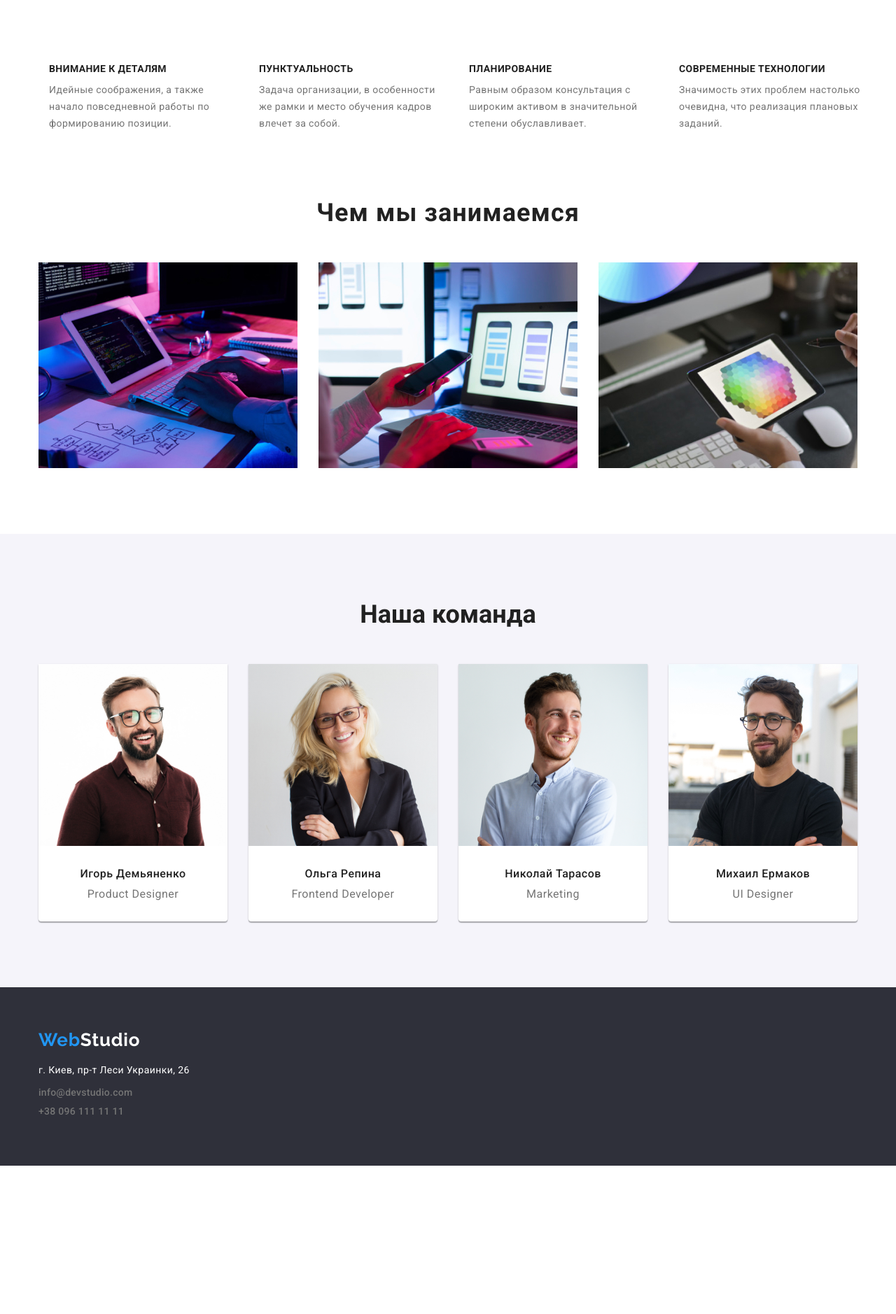
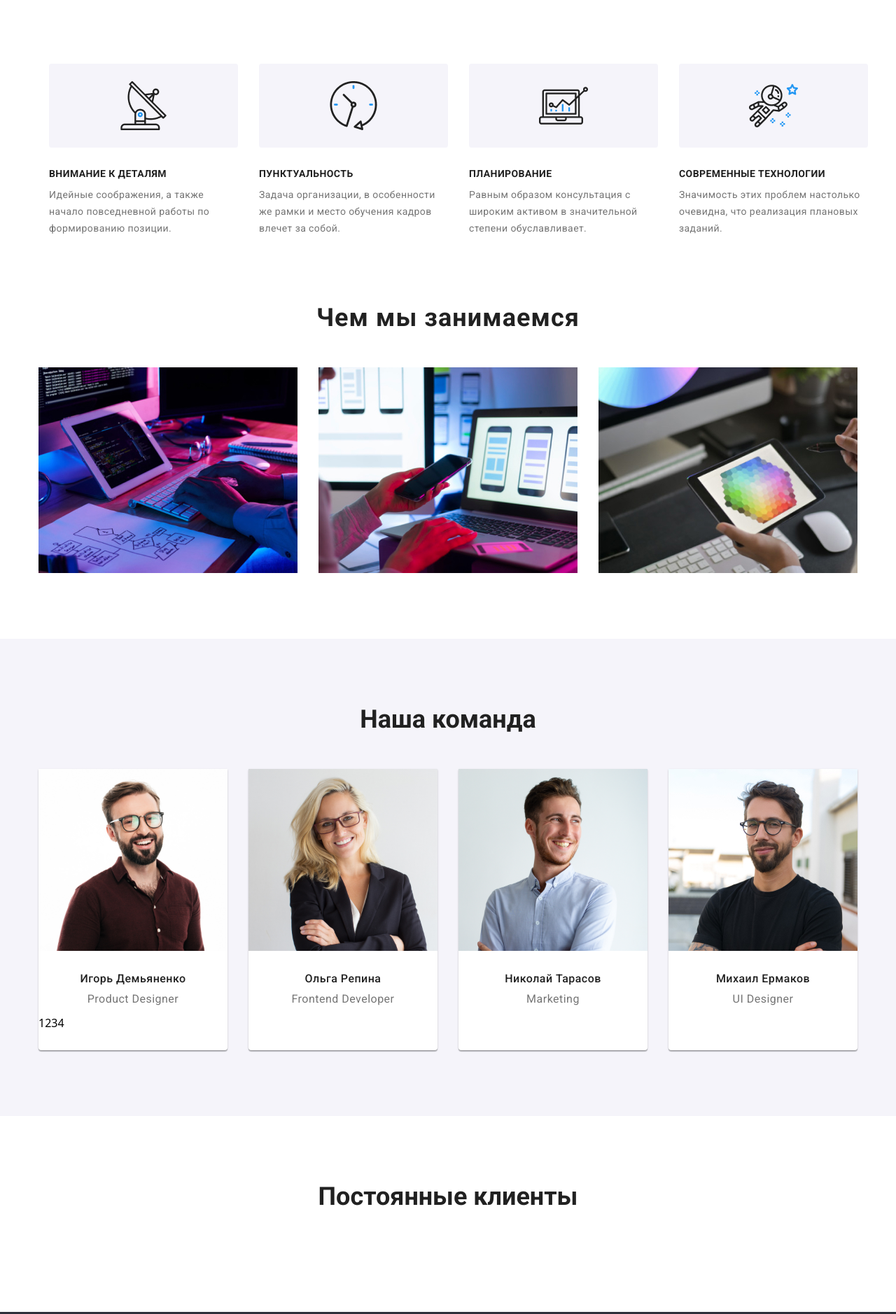
Before and after one commit to AytaAA/goit-markup-hw-03, a plain HTML site: page index.html in a window 1280 px wide. Shown: the part 683-2561 px from the top of the page at 70% size. Before the commit the page ends 2349 px from the top, so only its background shows below. Drawn offline with nearby package versions, Linux system fonts and the light colour scheme.

Commit message:
Initial commit

```diff
--- a/css/styles.css
+++ b/css/styles.css
@@ -127,8 +127,34 @@ focus {
     margin-top: 0;
     margin-bottom: 0;
 }
+
 .upper-contacts .item + .item {
     margin-left: 50px;
+}
+
+.upper-contacts .item::before {
+    display: inline-block;
+    content: "";
+    background-size: contain;
+    background-repeat: no-repeat;
+    margin-right: 10px;
+    color: var(--secondary-color);
+}
+
+.upper-contacts .item:nth-child(1)::before {
+    background-image: url("../images/envelope.svg");
+    height: 12px;
+    width: 16px;
+}
+
+.upper-contacts .item:nth-child(2)::before {
+    background-image: url("../images/phone.svg");
+    height: 16px;
+    width: 10px;
+}
+
+.upper-contacts .item::before:hover {
+    color: var(--hover-button-color);
 }
 .contacts {
     font-family: Roboto, sans-serif;
@@ -148,6 +174,11 @@ focus {
 }
 .hero {
     background-color: var(--hero-background-color);
+    background-image: url("../images/hero-image.jpg");
+    background-repeat: no-repeat;
+    background-position: center;
+    background-size: cover;
+    background-attachment: fixed;
     align-items: center;
     height: 600px;
     padding-top: 200px;
@@ -217,6 +248,32 @@ focus {
     margin-right: 30px;
 }
 
+.description-list .item::before {
+    display: block;
+    content: "";
+    height: 120px;
+    background-repeat: no-repeat;
+    background-position: center;
+    background-color: var(--team-background-color);
+    border-radius: 4px;
+    margin-bottom: 30px;
+}
+
+.details-attention::before {
+    background-image: url("../images/antenna1.png");
+}
+
+.being-ontime::before {
+    background-image: url("../images/clock1.png");
+}
+
+.planning::before {
+    background-image: url("../images/diagram1.png");
+}
+
+.technologies::before {
+    background-image: url("../images/astronaut1.png");
+}
 .desctitle {
     margin-bottom: 10px;
     font-family: Roboto, sans-serif;
@@ -274,7 +331,7 @@ focus {
 .flex-container {
     display: flex;
     flex-wrap: wrap;
-    align-items: center;
+    /**align-items: center;**/
     text-align: center;
     width: 1200px;
     padding-left: 0;
@@ -302,7 +359,7 @@ focus {
 }
 .flex-item {
     width: 270px;
-    padding-bottom: 30px;
+    /**padding-bottom: 30px;**/
     background: var(--white);
     box-shadow: 0px 1px 3px rgba(0, 0, 0, 0.12), 0px 1px 1px rgba(0, 0, 0, 0.14), 0px 2px 1px rgba(0, 0, 0, 0.2);
     border-radius: 0px 0px 4px 4px;
@@ -334,6 +391,33 @@ focus {
     color: var(--secondary-color);
 }
 
+.clients {
+    padding-bottom: 94px;
+    padding-top: 94px;
+}
+.clients-header {
+    margin: 0;
+    margin-bottom: 50px;
+    text-align: center;
+    font-family: Roboto;
+    font-style: normal;
+    font-weight: bold;
+    font-size: 36px;
+    line-height: 42px;
+    text-align: center;
+    letter-spacing: 1.17;
+    color: var(--main-text-color);
+}
+
+.social-networks {
+    display: flex;
+    flex-wrap: wrap;
+    margin: 0 auto;
+    margin-top: 16px;
+    margin-bottom: 30px;
+    align-items: center;
+    padding-inline-start: 0;
+}
 .footer {
     display: flex;
     flex-wrap: wrap;
--- a/index.html
+++ b/index.html
@@ -46,25 +46,25 @@
             <section class="description">
                 <div class="container">
                     <ul class="description-list">
-                        <li class="item">
+                        <li class="item details-attention">
                             <h3 class="desctitle">Внимание к деталям</h3>
                             <p class="desctext">
                                 Идейные соображения, а также начало повседневной работы по формированию позиции.
                             </p>
                         </li>
-                        <li class="item">
+                        <li class="item being-ontime">
                             <h3 class="desctitle">Пунктуальность</h3>
                             <p class="desctext">
                                 Задача организации, в особенности же рамки и место обучения кадров влечет за собой.
                             </p>
                         </li>
-                        <li class="item">
+                        <li class="item planning">
                             <h3 class="desctitle">Планирование</h3>
                             <p class="desctext">
                                 Равным образом консультация с широким активом в значительной степени обуславливает.
                             </p>
                         </li>
-                        <li class="item">
+                        <li class="item technologies">
                             <h3 class="desctitle">Современные технологии</h3>
                             <p class="desctext">
                                 Значимость этих проблем настолько очевидна, что реализация плановых заданий.
@@ -97,6 +97,12 @@
                             <img src="./images/img1.jpg" width="270" height="260" alt="Игорь Демьяненко" />
                             <h5 class="teamitem">Игорь Демьяненко</h5>
                             <p class="itemposition">Product Designer</p>
+                            <ul class="social-networks">
+                                <li class="insta">1</li>
+                                <li class="twitter">2</li>
+                                <li class="facebook">3</li>
+                                <li class="linkedin">4</li>
+                            </ul>
                         </li>
                         <li class="flex-item">
                             <img src="./images/img2.jpg" width="270" height="260" alt="Ольга Репина" />
@@ -116,6 +122,11 @@
                     </ul>
                 </div>
             </section>
+            <section class="clients">
+                <div class="container">
+                    <h2 class="clients-header">Постоянные клиенты</h2>
+                </div>
+            </section>
         </main>
         <footer class="footer">
             <div class="container">
```
Also changed, not shown: images/antenna1.png (added), images/astronaut1.png (added), images/clock1.png (added), images/diagram1.png (added), images/envelope.svg (added), images/hero-image.jpg (added), images/phone.svg (added).
